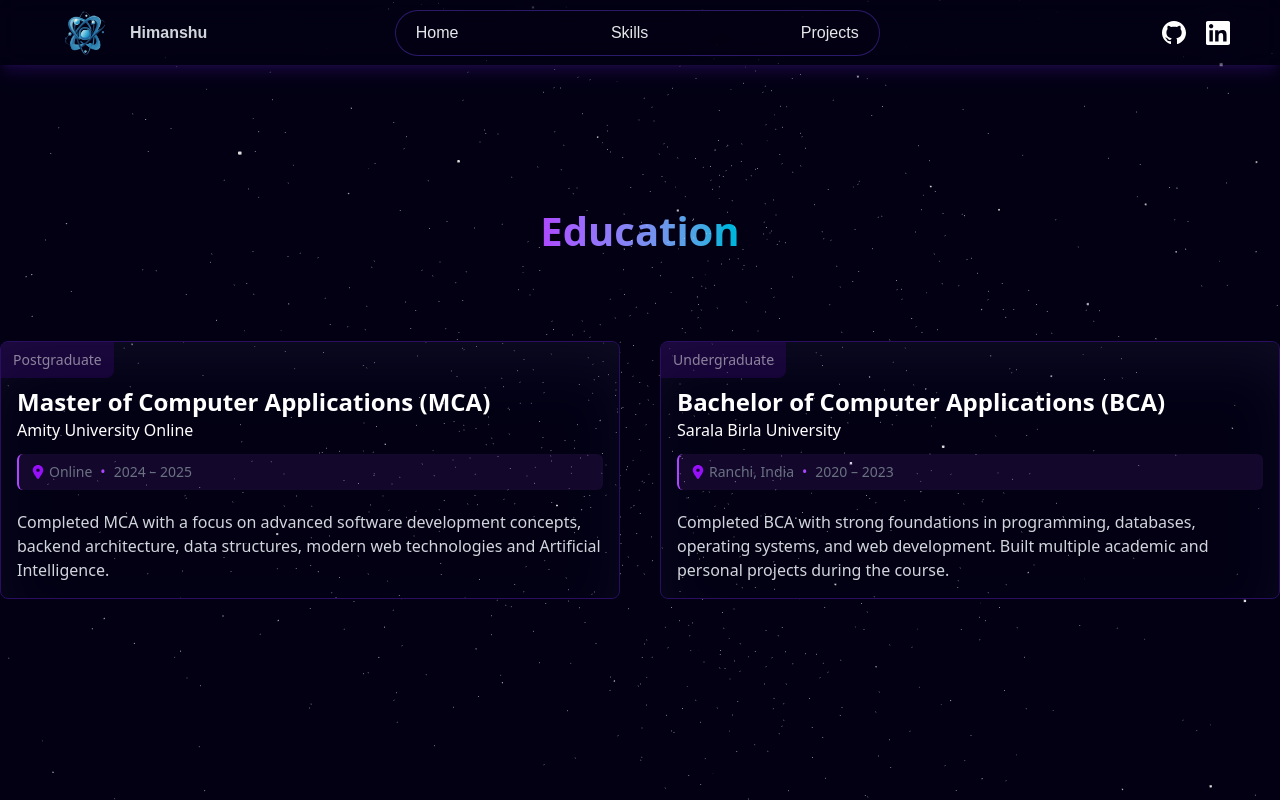
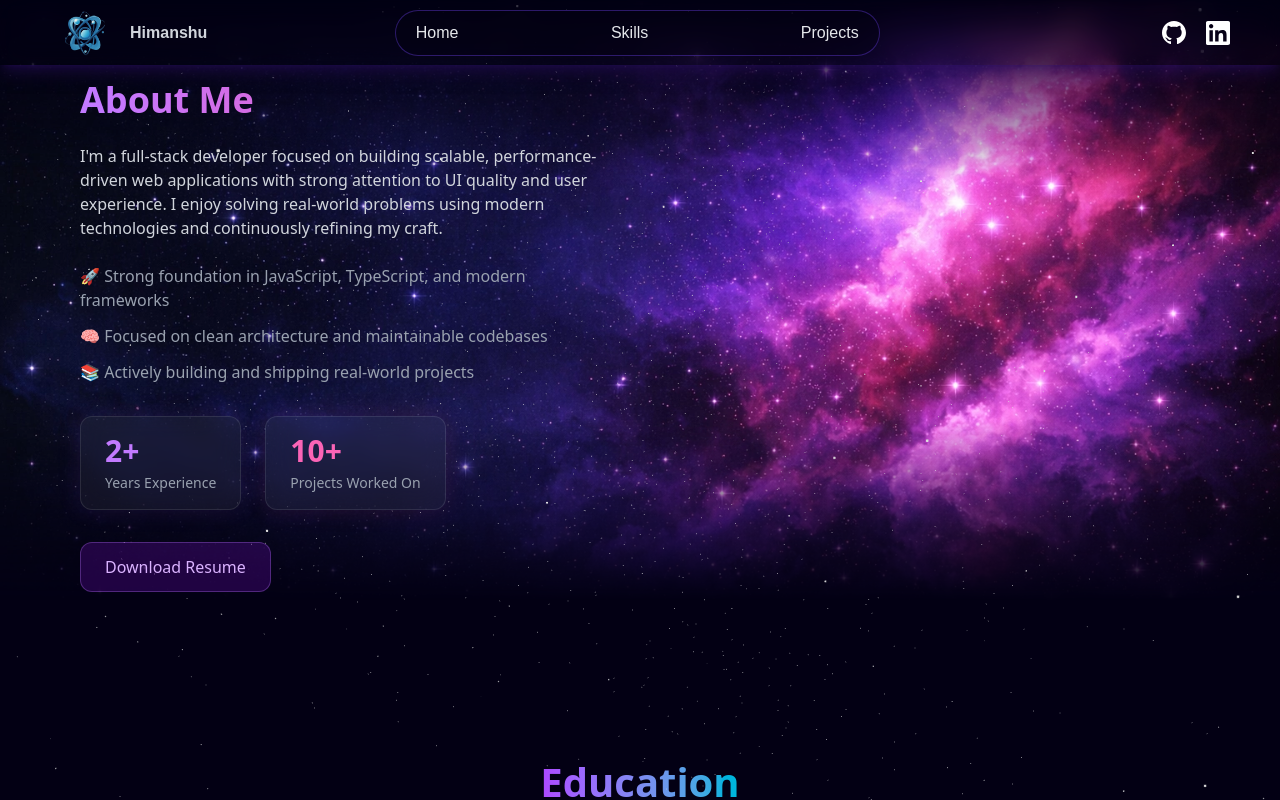
Before and after one commit to Him-ansh-u/portfolio, a Next.js app: page / in a window 1280 px wide. Shown: the top 800 px of the page. Built offline with nearby package versions, Linux system fonts and the light colour scheme.

Commit message:
fix(): about section fix

```diff
--- a/src/app/page.tsx
+++ b/src/app/page.tsx
@@ -14,8 +14,8 @@ export default function Home() {
       <Experience />
       <Projects />
       {/* <Skills />
-      <SKillsNew />
-      <About />*/}
+      <SKillsNew />*/}
+      <About />
       <Education/>
     </div>
   );
--- a/src/components/About.tsx
+++ b/src/components/About.tsx
@@ -2,19 +2,19 @@ const About = () => {
   return (
     <div className="relative overflow-hidden font-sans ">
       <div
-        className="flex z-20 flex-col items-start gap-3 h-full relative overflow-hidden px-20 py-20 w-full"
+        className="flex z-20 flex-col items-start gap-3 h-full relative overflow-hidden px-3 md:px-20 py-20 w-full"
       >
         <div className="relative grid md:grid-cols-2 gap-12 items-center w-full font-sans">
           <div className="text-base max-w-355 mx-auto">
-            <h2 className="text-4xl font-bold mb-6 bg-linear-to-r from-purple-400 to-pink-500 bg-clip-text text-transparent">
+            <h2 className="text-4xl text-center md:text-start font-bold mb-6 bg-linear-to-r from-purple-400 to-pink-500 bg-clip-text text-transparent">
               About Me
             </h2>
 
-            <p className="text-gray-300 mb-6">
+            <p className="text-gray-300 mb-6 text-sm md:text-base">
               I&apos;m a full-stack developer focused on building scalable, performance-driven web applications with strong attention to UI quality and user experience. I enjoy solving real-world problems using modern technologies and continuously refining my craft.
             </p>
 
-            <ul className="space-y-3 text-gray-400 mb-8">
+            <ul className="space-y-3 text-sm md:text-base text-gray-400 mb-8">
               <li>🚀 Strong foundation in JavaScript, TypeScript, and modern frameworks</li>
               <li>🧠 Focused on clean architecture and maintainable codebases</li>
               <li>📚 Actively building and shipping real-world projects</li>
@@ -33,7 +33,7 @@ const About = () => {
               </div>
             </div>
 
-            <button className="px-6 py-3 rounded-xl bg-purple-600/20 border border-purple-400/30 text-purple-300 hover:bg-purple-600/30 transition">
+            <button className="px-6 py-3 rounded-xl w-full md:w-fit bg-purple-600/20 border border-purple-400/30 text-purple-300 hover:bg-purple-600/30 transition">
               Download Resume
             </button>
           </div>
@@ -41,7 +41,7 @@ const About = () => {
       </div>
 
       {/* Nebula background */}
-      <div className="nebula absolute h-[600px] w-screen top-0" />
+      <div className="nebula absolute h-[600px] w-screen top-0 max-md:hidden" />
     </div>
   );
 };
```
